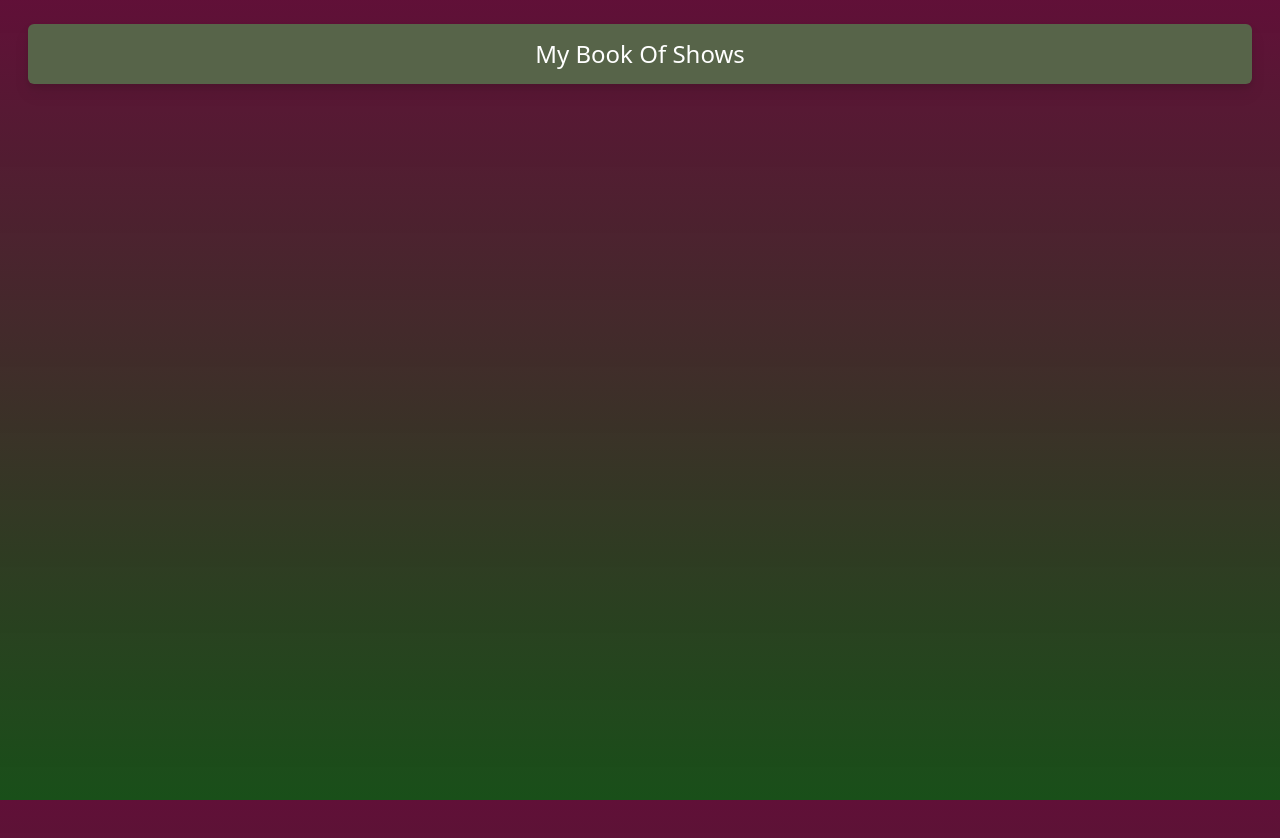
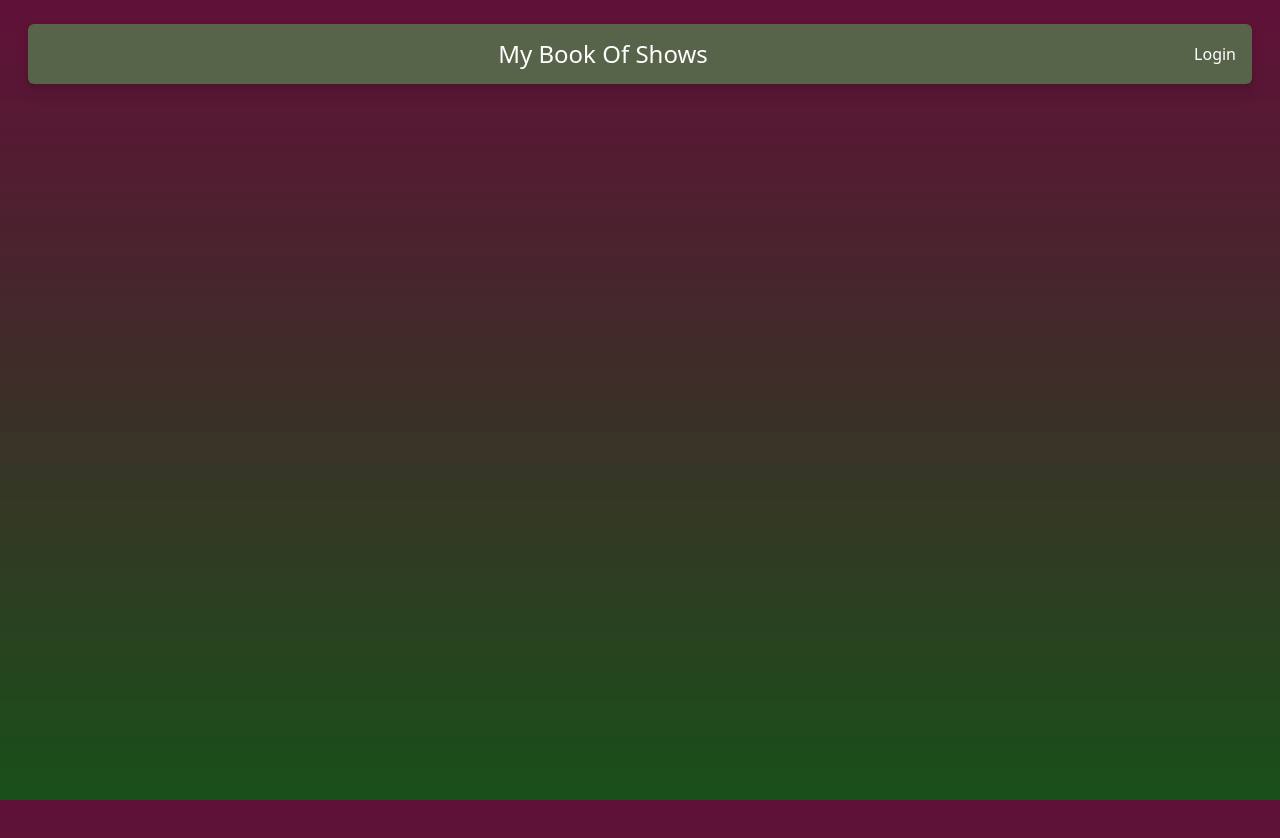
Before and after one commit to CMCedricM/my-book-of-shows-2, a Next.js app: page / in a window 1280 px wide. Shown: the top 838 px of the page. Built offline with nearby package versions, Linux system fonts and the light colour scheme.

Commit message:
added login modal fix

```diff
--- a/src/app/components/header.tsx
+++ b/src/app/components/header.tsx
@@ -2,13 +2,15 @@
 import { useRouter } from "next/navigation";
 import { useState, useContext } from "react";
 import AuthContext from "../contexts/auth";
+import LoginModal from "./modals/login";
 
 const MyHeader = () => {
   const { push } = useRouter();
   const { isAuthenticated, userName } = useContext(AuthContext);
-
+  const [showLogin, setShowLogin] = useState<boolean>(false);
   return (
     <div className="mt-2 flex w-full flex-row items-center justify-center gap-4 rounded-md bg-blur-green py-4 drop-shadow-lg backdrop-blur-sm">
+      <LoginModal openState={[showLogin, setShowLogin]}></LoginModal>
       <h1
         className="grow text-center text-lg font-medium md:text-[24px] cursor-pointer"
         onClick={() => push("/")}
@@ -16,6 +18,14 @@ const MyHeader = () => {
         My Book Of Shows
       </h1>
       {isAuthenticated && <div className="pr-4 text-right">{userName}</div>}
+      {!isAuthenticated && (
+        <div
+          className="pr-4 text-right cursor-pointer"
+          onClick={() => setShowLogin(true)}
+        >
+          Login
+        </div>
+      )}
     </div>
   );
 };
--- a/src/app/components/modals/login.tsx
+++ b/src/app/components/modals/login.tsx
@@ -37,6 +37,8 @@ const LoginModal = ({
 
     // Save user name to local store
     localStorage.setItem("user_info", vals.email);
+    // Close Modal
+    setOpen(false);
     // For now just allow through
     login();
   };
--- a/src/app/contexts/auth.tsx
+++ b/src/app/contexts/auth.tsx
@@ -2,6 +2,9 @@
 import { ReactNode, createContext, useEffect, useState } from "react";
 import LoginModal from "../components/modals/login";
 import { useRouter, usePathname } from "next/navigation";
+
+export const userInfo = "user_info";
+
 type AuthContextProps = {
   isAuthenticated: boolean;
   userName: string;
@@ -21,23 +24,24 @@ export const AuthController = ({ children }: AuthControllerProps) => {
   const [isAuthenticated, setIsAuthenticated] = useState<boolean>(false);
   const [userName, setUserName] = useState<string>("");
   const pathname = usePathname();
-
+  const { push } = useRouter();
   const [showLogin, setShowLogin] = useState<boolean>(false);
   useEffect(() => {
     if (!isAuthenticated && pathname != "/") {
       setShowLogin(true);
     } else if (isAuthenticated) {
-      const user = localStorage.getItem("user_info");
+      const user = localStorage.getItem(userInfo);
+
       if (user) {
         setUserName(user);
+        setShowLogin(false);
+        push("/dashboard");
       }
-      setShowLogin(false);
     }
   }, [pathname, isAuthenticated]);
 
   const login = () => {
     setIsAuthenticated(true);
-
   };
 
   return (
```
